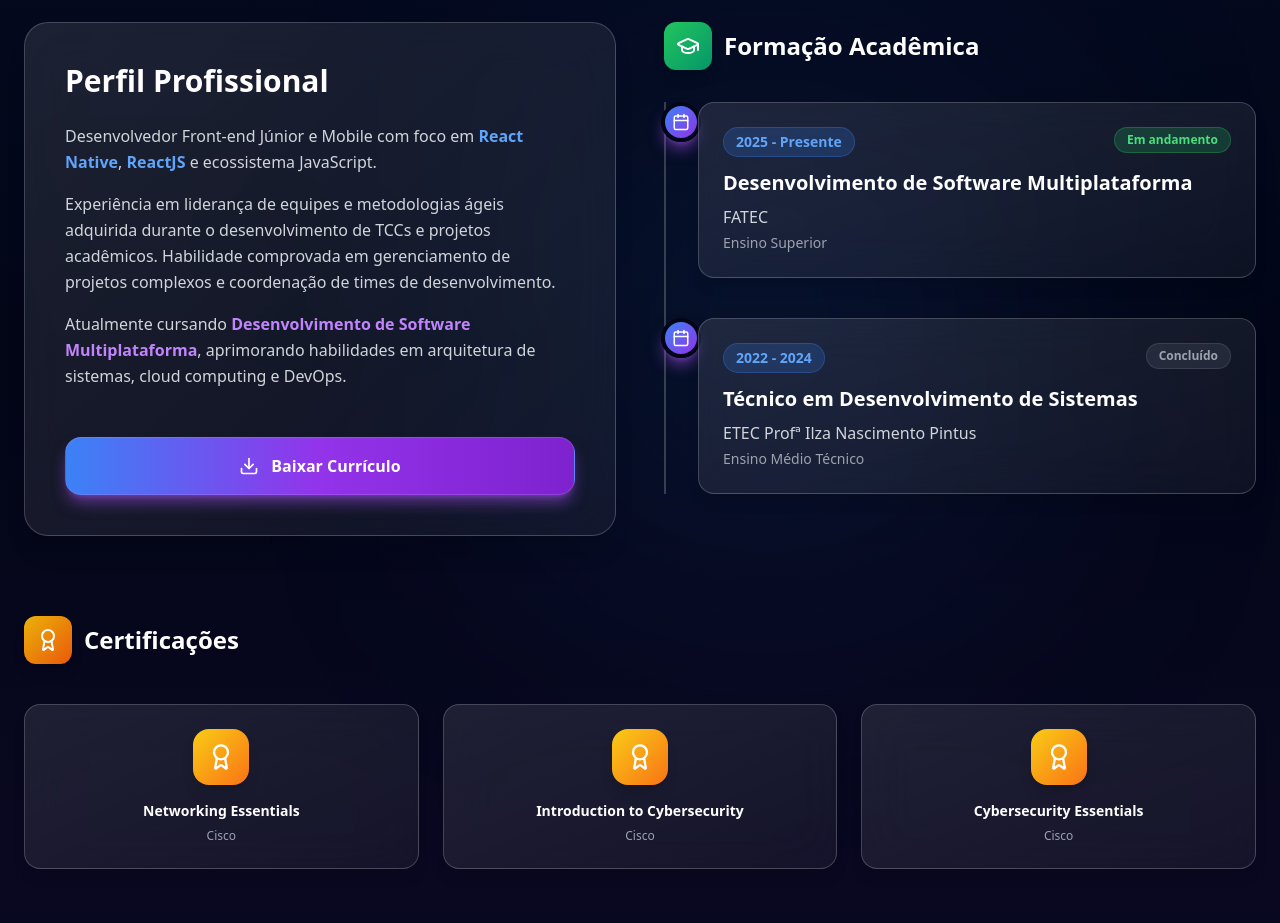
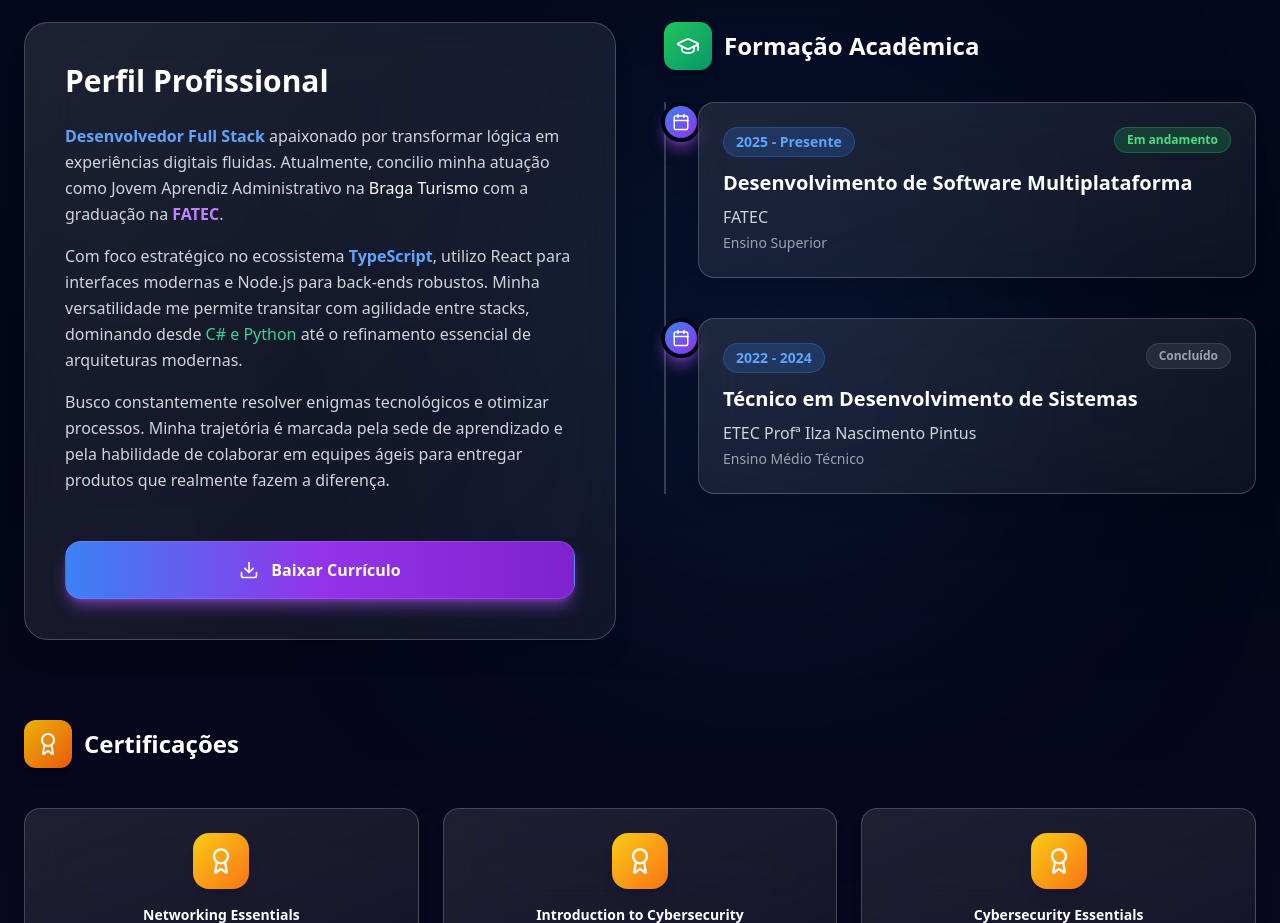
Before and after one commit to JoaooMoura/JoaooMoura.github.io, a React (Vite) app in the folder portfolio/: page / in a window 1280 px wide. Shown: the part 1120-2043 px from the top of the page. Built offline with nearby package versions, Linux system fonts and the light colour scheme.

Commit message:
refactor: Atualização da minha descrição de perfil profissional

```diff
--- a/portfolio/src/components/About.tsx
+++ b/portfolio/src/components/About.tsx
@@ -69,13 +69,13 @@ export default function About() {
 
               <div className="space-y-4">
                 <p className="text-gray-300 leading-relaxed">
-                  Desenvolvedor Front-end Júnior e Mobile com foco em <span className="text-blue-400 font-semibold">React Native</span>, <span className="text-blue-400 font-semibold">ReactJS</span> e ecossistema JavaScript.
+                  <span className="text-blue-400 font-semibold">Desenvolvedor Full Stack</span> apaixonado por transformar lógica em experiências digitais fluidas. Atualmente, concilio minha atuação como Jovem Aprendiz Administrativo na <span className="text-white font-medium">Braga Turismo</span> com a graduação na <span className="text-purple-400 font-semibold">FATEC</span>.
                 </p>
                 <p className="text-gray-300 leading-relaxed">
-                  Experiência em liderança de equipes e metodologias ágeis adquirida durante o desenvolvimento de TCCs e projetos acadêmicos. Habilidade comprovada em gerenciamento de projetos complexos e coordenação de times de desenvolvimento.
+                  Com foco estratégico no ecossistema <span className="text-blue-400 font-semibold">TypeScript</span>, utilizo React para interfaces modernas e Node.js para back-ends robustos. Minha versatilidade me permite transitar com agilidade entre stacks, dominando desde <span className="text-emerald-400">C# e Python</span> até o refinamento essencial de arquiteturas modernas.
                 </p>
                 <p className="text-gray-300 leading-relaxed">
-                  Atualmente cursando <span className="text-purple-400 font-semibold">Desenvolvimento de Software Multiplataforma</span>, aprimorando habilidades em arquitetura de sistemas, cloud computing e DevOps.
+                  Busco constantemente resolver enigmas tecnológicos e otimizar processos. Minha trajetória é marcada pela sede de aprendizado e pela habilidade de colaborar em equipes ágeis para entregar produtos que realmente fazem a diferença.
                 </p>
               </div>
 
@@ -122,11 +122,10 @@ export default function About() {
                       <span className="text-sm font-semibold text-blue-400 bg-blue-500/20 px-3 py-1 rounded-full border border-blue-500/30">
                         {edu.period}
                       </span>
-                      <span className={`text-xs font-semibold px-3 py-1 rounded-full ${
-                        edu.status === 'Em andamento'
+                      <span className={`text-xs font-semibold px-3 py-1 rounded-full ${edu.status === 'Em andamento'
                           ? 'text-green-400 bg-green-500/20 border border-green-500/30'
                           : 'text-gray-400 bg-gray-500/20 border border-gray-500/30'
-                      }`}>
+                        }`}>
                         {edu.status}
                       </span>
                     </div>
```
